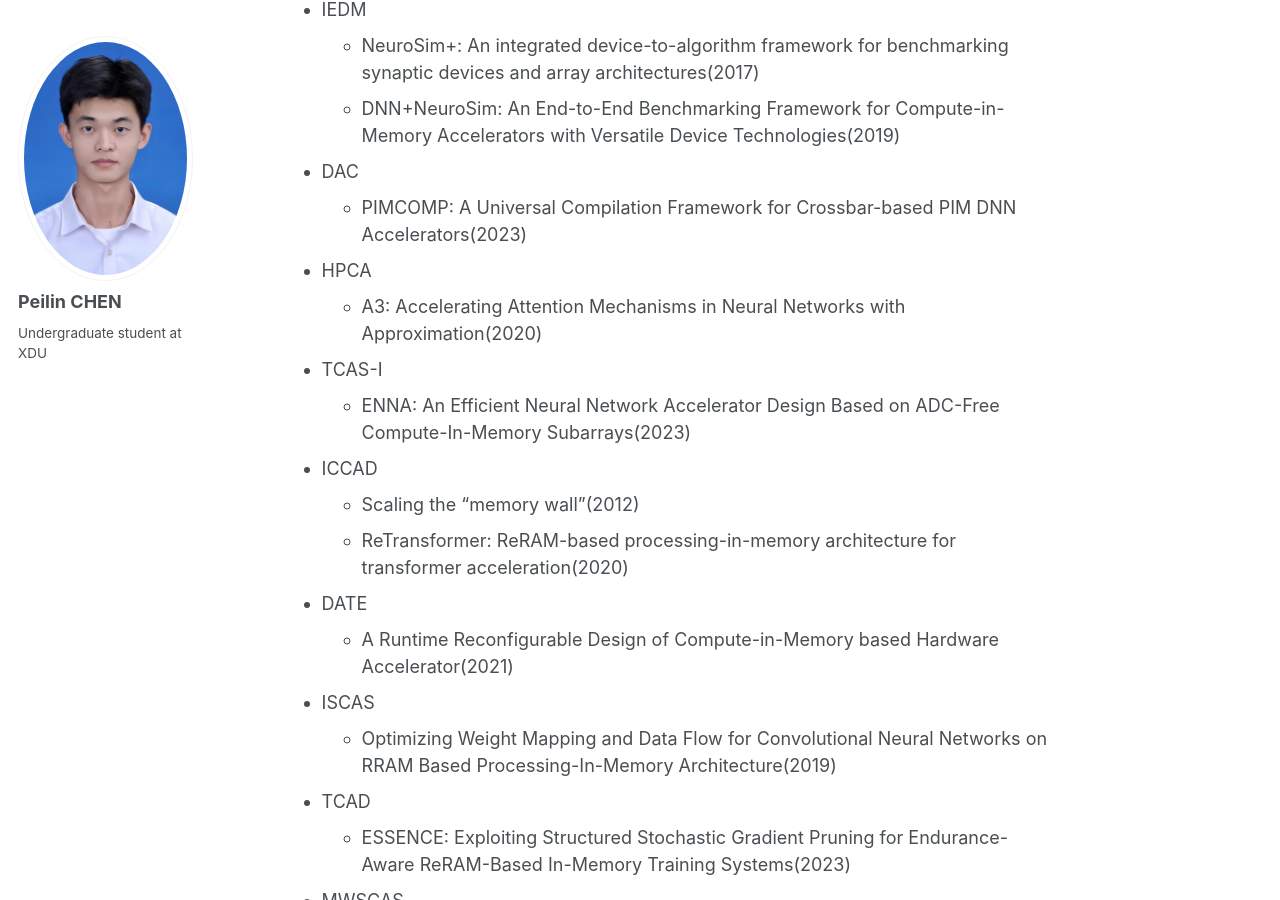
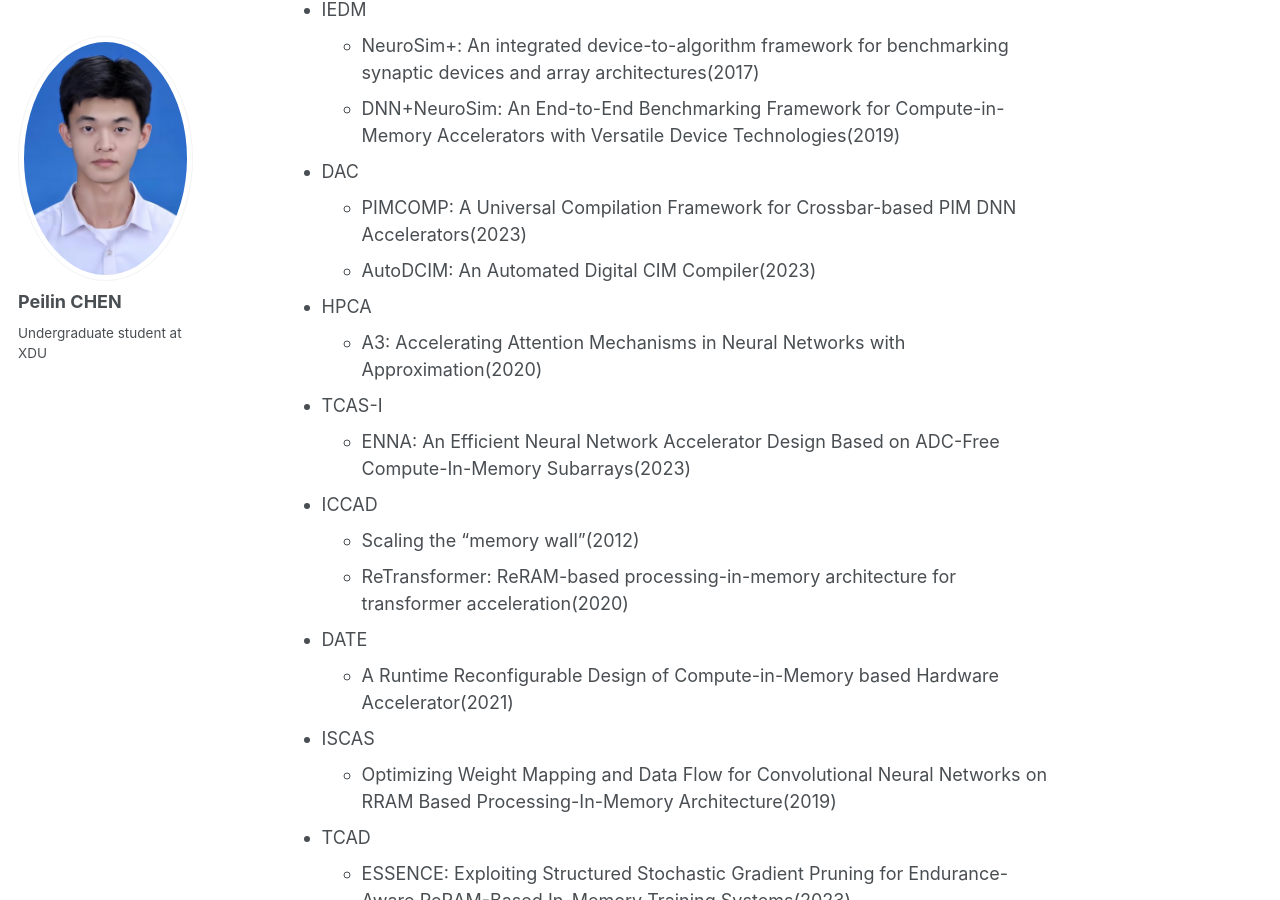
Before and after one commit to peilin-chen/peilin-chen.github.io, a Jekyll site: the page built from _pages/reading list.md, in a window 1280 px wide and 900 px high, scrolled down 1904 px. Built offline with Jekyll 4.4.1, drawn with Linux system fonts in a browser that asks for light colours.

Commit message:
Update reading list.md

```diff
--- a/_pages/reading list.md
+++ b/_pages/reading list.md
@@ -40,6 +40,7 @@ author_profile: true
   - DNN+NeuroSim: An End-to-End Benchmarking Framework for Compute-in-Memory Accelerators with Versatile Device Technologies(2019)
 * DAC
   - PIMCOMP: A Universal Compilation Framework for Crossbar-based PIM DNN Accelerators(2023)
+  - AutoDCIM: An Automated Digital CIM Compiler(2023)
 * HPCA
   - A3: Accelerating Attention Mechanisms in Neural Networks with Approximation(2020)
 * TCAS-I
```
